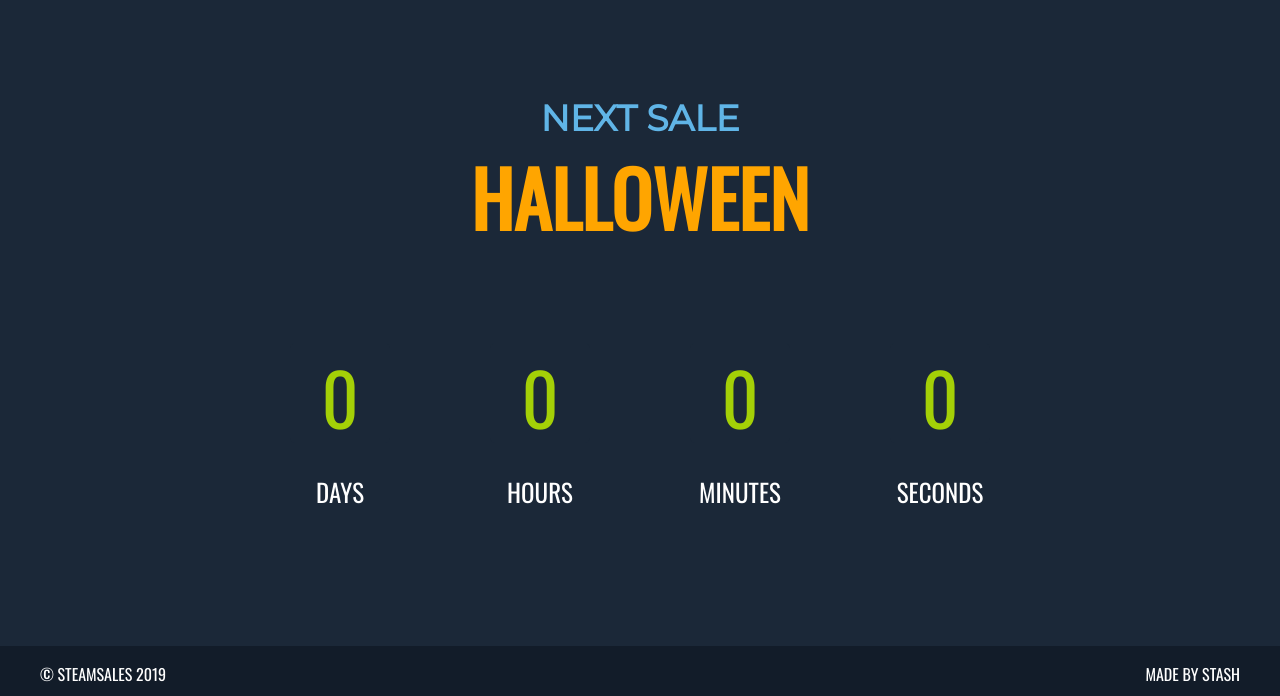
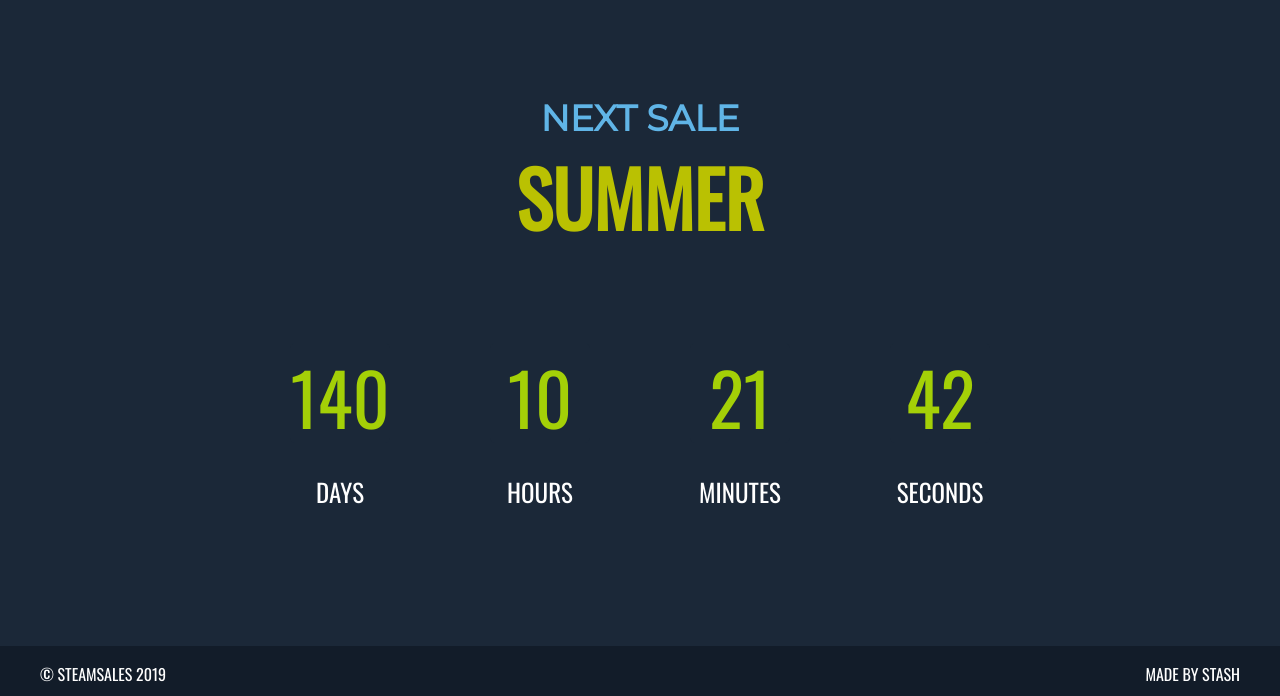
Before and after one commit to DevidR/Steam-Sales, a plain HTML site: page index.html in a window 1280 px wide. Shown: the part 104-800 px from the top of the page. Drawn offline with nearby package versions, Linux system fonts and the light colour scheme.

Commit message:
Initial commit

```diff
--- a/index.html
+++ b/index.html
@@ -22,7 +22,7 @@
     </header>
     <div class="body">
       <h2 class="next-sale">Next Sale</h2>
-      <h2 class="halloween">Halloween</h2>
+      <h2 class="summer">Summer</h2>
       <div class="timer">
         <ul class="timer-main">
           <li><span id="days" class="timercolor box"></span>Days</li>
--- a/script.js
+++ b/script.js
@@ -3,7 +3,7 @@ const second = 1000,
       hour = minute * 60,
       day = hour * 24;
 
-let countDown = new Date('October 24, 2019 10:00:00').getTime(),
+let countDown = new Date('June 23, 2020 10:00:00').getTime(),
     x = setInterval(function() {
 
       let now = new Date().getTime(),
```
